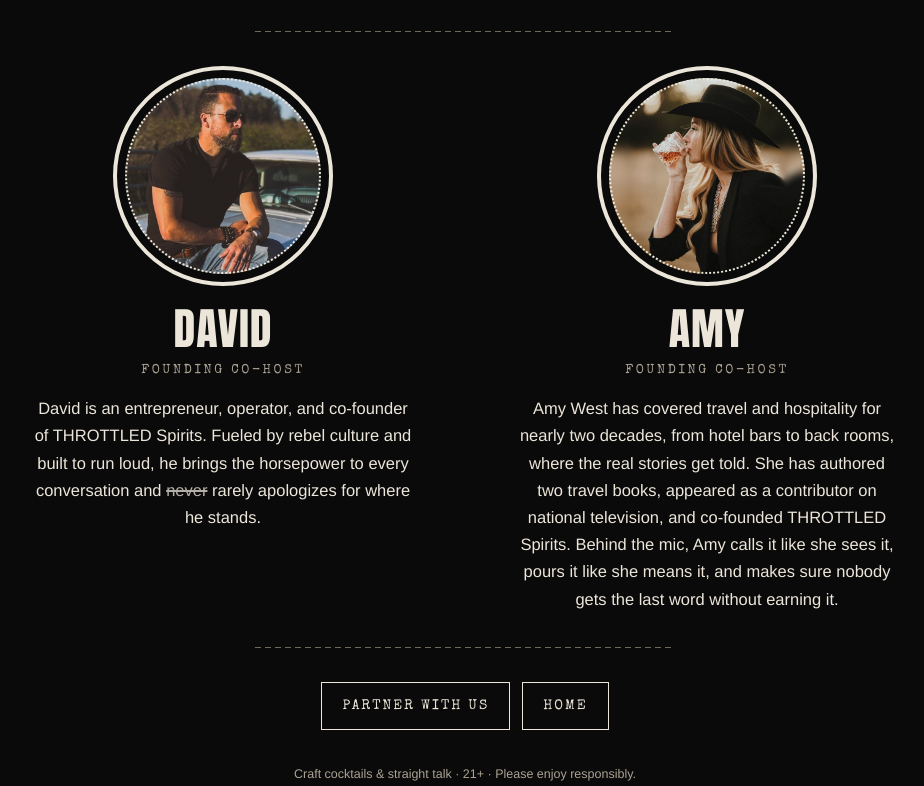
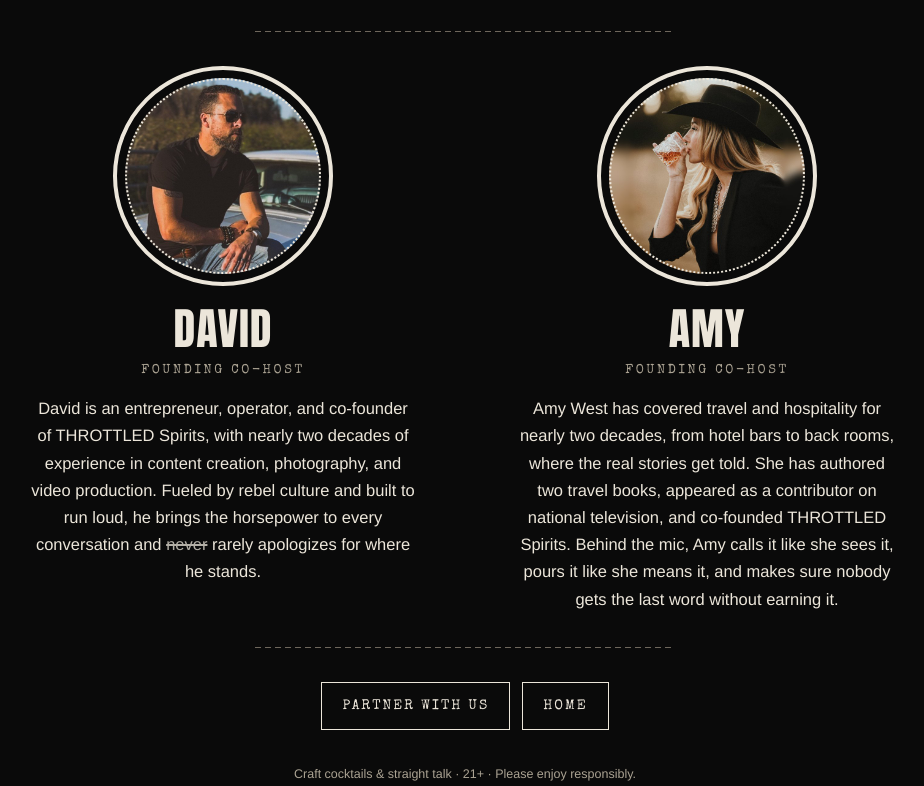
Before and after one commit to throttledinbond/cocktailsandcandor-site, a plain HTML site: page hosts/index.html in a window 1280 px wide. Shown: the part 431-1217 px from the top of the page, without its empty margins (175-1099 px from the left). Drawn offline with nearby package versions, Linux system fonts and the light colour scheme.

Commit message:
Hosts page: add David's content and production experience
Co-Authored-By: Claude Opus 5.5 <noreply@anthropic.com>
Claude-Session: https://claude.ai/code/session_01YbUxs9suVwrvgKMsK8zws9

```diff
--- a/hosts/index.html
+++ b/hosts/index.html
@@ -77,7 +77,7 @@ footer{font-size:12.5px;color:var(--muted);line-height:1.6;text-align:center}
       <div class="disc"><img src="/hosts/david.jpg" width="640" height="640" alt="David in sunglasses, leaning on a classic Mustang"></div>
       <h2>David</h2>
       <p class="role">Founding Co-Host</p>
-      <p class="bio">David is an entrepreneur, operator, and co-founder of THROTTLED Spirits. Fueled by rebel culture and built to run loud, he brings the horsepower to every conversation and <s>never</s> rarely apologizes for where he stands.</p>
+      <p class="bio">David is an entrepreneur, operator, and co-founder of THROTTLED Spirits, with nearly two decades of experience in content creation, photography, and video production. Fueled by rebel culture and built to run loud, he brings the horsepower to every conversation and <s>never</s> rarely apologizes for where he stands.</p>
     </article>
     <article class="host">
       <div class="disc"><img src="/hosts/amy.jpg" width="640" height="640" alt="Amy sipping a whiskey in a black wide-brim hat"></div>
```
